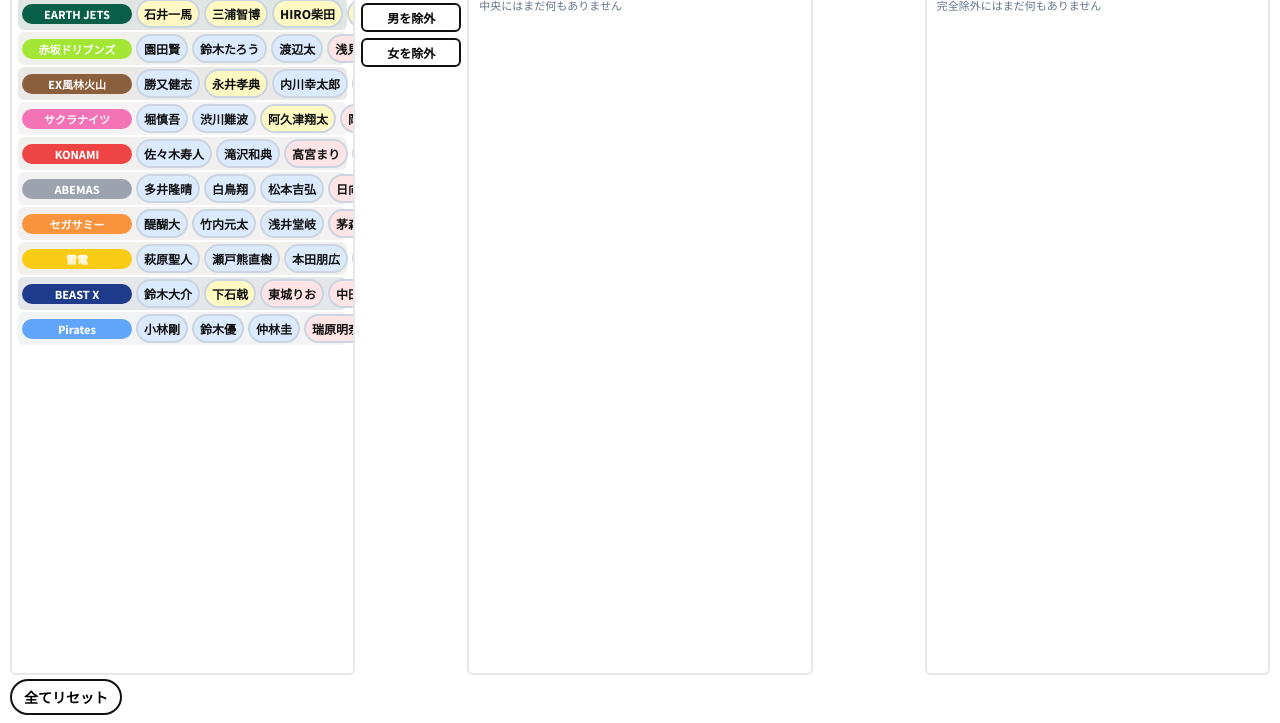
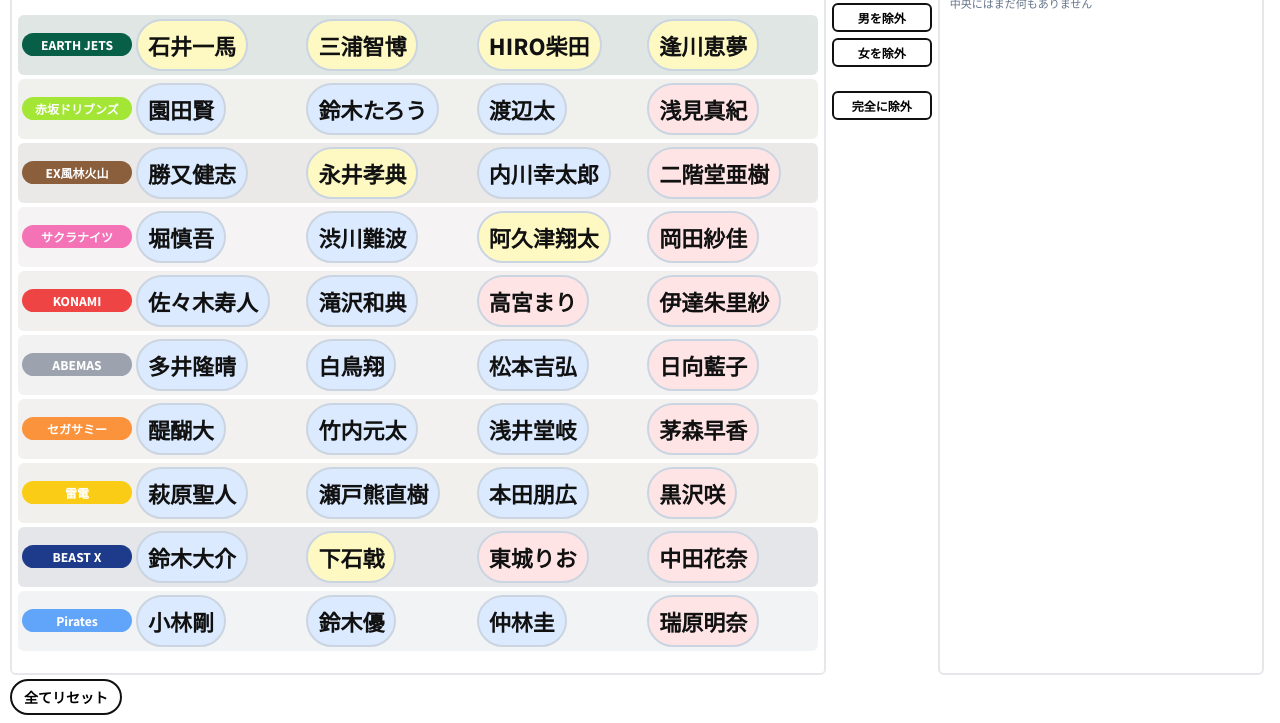
Before and after one commit to sakumasu100/dareyanen2025, a plain HTML site: page index.html in a window 1280 px wide. Shown: the part 81-804 px from the top of the page. Drawn offline with Linux system fonts and the light colour scheme; a web font is replaced by a local one.

Commit message:
Add files via upload

```diff
--- a/index.html
+++ b/index.html
@@ -17,7 +17,6 @@
     --chip-bd:#cbd5e1;
     --gap:6px;
     --control-col:100px;
-    --exclude-col:100px;
     /* チームカラー */
     --EARTH-JETS:#065f46;           /* 深緑 */
     --赤坂ドリブンズ:#a3e635;      /* 黄緑 */
@@ -57,14 +56,15 @@
     margin:0 0 4px;
     line-height:1.1;
   }
-  /* 左 | 細い操作列 | 中 | 細い除外列 | 右 */
+  /* 左大（2.5fr）｜細い操作列｜中小（1fr）｜右（非表示） */
   .grid{
     display:grid;
-    grid-template-columns: 1fr var(--control-col) 1fr var(--exclude-col) 1fr;
+    grid-template-columns: 2.5fr var(--control-col) 1fr 0fr;
     gap:var(--gap);
     align-items:start;
     flex:1 1 auto;
     min-height:0;
+    width:100%;
   }
   .panel{
     background:var(--panel-bg);
@@ -75,50 +75,45 @@
     overflow:auto;
   }
   .panel h2{margin:0 0 4px;font-size:13px;font-weight:800}
-  /* 「チーム名 + 最大4人」を横一列で */
+  .panel.left h2{font-size:14px}
+  .panel.mid h2{font-size:12px;opacity:0.9}
+  /* 左のリストは少し中央寄せに見えるように */
+  .list-left{display:flex;flex-direction:column;justify-content:center;min-height:calc(100% - 20px)}
+  /* 1行：短縮チーム名 + 4人 */
   .groupRow{
     display:grid;
     grid-template-columns:110px repeat(4, 1fr);
     align-items:center;
     gap:4px;
-    padding:2px 4px;
+    padding:4px 4px;
     border-radius:6px;
-    margin-bottom:2px;
+    margin-bottom:4px;
   }
   .team-pill{
     display:inline-block;
-    min-width:110px; /* 指示どおり全チーム共通幅 */
-    text-align:center;
-    padding:2px 4px;
+    min-width:110px; text-align:center;
+    padding:3px 6px;
     border-radius:999px;
-    font-weight:800;
-    font-size:11px;
-    color:#fff;
-    white-space:nowrap;
-    cursor:pointer;
+    font-weight:800; font-size:12px;
+    color:#fff; white-space:nowrap; cursor:pointer;
   }
   .chip{
-    display:inline-flex;
-    align-items:center;
-    justify-content:center;
-    padding:4px 6px;
+    display:inline-flex; align-items:center; justify-content:center;
+    padding:8px 10px;  /* 少しだけ高さを増やす */
     border-radius:999px;
     border:2px solid var(--chip-bd);
     background:var(--chip-bg);
-    font-size:12px;
-    font-weight:700;
-    cursor:pointer;
-    min-width:0;
-    white-space:nowrap;
-    overflow:hidden;
-    text-overflow:ellipsis;
+    font-weight:800; cursor:pointer;
+    min-width:0; white-space:nowrap; overflow:hidden; text-overflow:ellipsis;
   }
+  .panel.left .chip{ font-size:22px; }   /* 左は約1.5倍（旧15px→22px） */
+  .panel.mid  .chip{ font-size:12px; }   /* 中央は小さめのまま */
   .chip.male{background:#dbeafe}      /* 男＝薄い青 */
   .chip.female{background:#ffe4e6}    /* 女＝薄いピンク */
   .chip.highlight{background:#fef9c3 !important} /* 指定の薄黄色 */
   .empty{font-size:11px;color:#64748b;padding:0 4px}
   /* 細い操作列 */
-  .centerCol, .excludeCol{
+  .centerCol{
     display:flex; flex-direction:column; align-items:stretch; gap:6px; padding-top:2px; height:100%;
   }
   .btn{
@@ -131,7 +126,10 @@
     font-size:12px;
     white-space:nowrap; /* 1行に収める */
   }
+  #excludeAllMid{ margin-top:18px; } /* 1コマ分下げる */
   .btn.active{ background:#111; color:#fff; }
+  /* 右（完全除外）はDOM上保持するが非表示 */
+  .right-hidden{ display:none !important; }
   /* 下部：リセットのみ */
   .controls{display:flex;justify-content:flex-start}
   .reset-big{
@@ -150,11 +148,13 @@
   <h1 class="title">誰やねん</h1>
 
   <div class="grid">
-    <!-- Left -->
-    <section class="panel">
+    <!-- Left (big) -->
+    <section class="panel left">
       <h2>・お前やねん</h2>
-      <div id="left"></div>
-      <div id="leftEmpty" class="empty">左側にはまだ何も表示されていません</div>
+      <div class="list-left">
+        <div id="left"></div>
+        <div id="leftEmpty" class="empty">左側にはまだ何も表示されていません</div>
+      </div>
     </section>
 
     <!-- Control between Left and Mid -->
@@ -162,22 +162,18 @@
       <button id="swapBtn" class="btn">左右を入れ替える</button>
       <button id="excludeMaleBtn" class="btn">男を除外</button>
       <button id="excludeFemaleBtn" class="btn">女を除外</button>
+      <button id="excludeAllMid" class="btn">完全に除外</button>
     </div>
 
-    <!-- Mid -->
-    <section class="panel">
+    <!-- Mid (small) -->
+    <section class="panel mid">
       <h2>・お前じゃないねん</h2>
       <div id="mid"></div>
       <div id="midEmpty" class="empty">中央にはまだ何もありません</div>
     </section>
 
-    <!-- Column between Mid and Right -->
-    <div class="excludeCol">
-      <button id="excludeAllMid" class="btn">完全に除外する</button>
-    </div>
-
-    <!-- Right (Excluded) -->
-    <section class="panel">
+    <!-- Right (Excluded) HIDDEN but stateful -->
+    <section class="panel right-hidden">
       <h2>・完全除外</h2>
       <div id="right"></div>
       <div id="rightEmpty" class="empty">完全除外にはまだ何もありません</div>
@@ -193,42 +189,52 @@
 <script>
 /* ------------------ Data ------------------ */
 const DATA=[
+/* EARTH JETS */
 {id:"ishii",label:"石井一馬",team:"EARTH JETS",short:"EARTH JETS",gender:"男"},
 {id:"miura",label:"三浦智博",team:"EARTH JETS",short:"EARTH JETS",gender:"男"},
 {id:"hiro",label:"HIRO柴田",team:"EARTH JETS",short:"EARTH JETS",gender:"男"},
 {id:"aikawa",label:"逢川恵夢",team:"EARTH JETS",short:"EARTH JETS",gender:"女"},
+/* 赤坂ドリブンズ */
 {id:"sonoda",label:"園田賢",team:"赤坂ドリブンズ",short:"赤坂ドリブンズ",gender:"男"},
 {id:"suzuki_ta",label:"鈴木たろう",team:"赤坂ドリブンズ",short:"赤坂ドリブンズ",gender:"男"},
 {id:"watanabe",label:"渡辺太",team:"赤坂ドリブンズ",short:"赤坂ドリブンズ",gender:"男"},
 {id:"asami",label:"浅見真紀",team:"赤坂ドリブンズ",short:"赤坂ドリブンズ",gender:"女"},
+/* EX風林火山 */
 {id:"katsumata",label:"勝又健志",team:"EX風林火山",short:"EX風林火山",gender:"男"},
 {id:"nagai",label:"永井孝典",team:"EX風林火山",short:"EX風林火山",gender:"男"},
 {id:"uchikawa",label:"内川幸太郎",team:"EX風林火山",short:"EX風林火山",gender:"男"},
 {id:"nikaido_a",label:"二階堂亜樹",team:"EX風林火山",short:"EX風林火山",gender:"女"},
+/* KADOKAWAサクラナイツ */
 {id:"hori",label:"堀慎吾",team:"KADOKAWAサクラナイツ",short:"サクラナイツ",gender:"男"},
 {id:"shibukawa",label:"渋川難波",team:"KADOKAWAサクラナイツ",short:"サクラナイツ",gender:"男"},
 {id:"akutsu",label:"阿久津翔太",team:"KADOKAWAサクラナイツ",short:"サクラナイツ",gender:"男"},
 {id:"okada_2",label:"岡田紗佳",team:"KADOKAWAサクラナイツ",short:"サクラナイツ",gender:"女"},
+/* KONAMI麻雀格闘倶楽部 */
 {id:"sasaki_h",label:"佐々木寿人",team:"KONAMI麻雀格闘倶楽部",short:"KONAMI",gender:"男"},
 {id:"takizawa",label:"滝沢和典",team:"KONAMI麻雀格闘倶楽部",short:"KONAMI",gender:"男"},
 {id:"takamiya",label:"高宮まり",team:"KONAMI麻雀格闘倶楽部",short:"KONAMI",gender:"女"},
 {id:"date_arisa",label:"伊達朱里紗",team:"KONAMI麻雀格闘倶楽部",short:"KONAMI",gender:"女"},
+/* 渋谷ABEMAS */
 {id:"oi",label:"多井隆晴",team:"渋谷ABEMAS",short:"ABEMAS",gender:"男"},
 {id:"shiratori",label:"白鳥翔",team:"渋谷ABEMAS",short:"ABEMAS",gender:"男"},
 {id:"matsumoto",label:"松本吉弘",team:"渋谷ABEMAS",short:"ABEMAS",gender:"男"},
 {id:"hyuga",label:"日向藍子",team:"渋谷ABEMAS",short:"ABEMAS",gender:"女"},
+/* セガサミーフェニックス */
 {id:"daigo",label:"醍醐大",team:"セガサミーフェニックス",short:"セガサミー",gender:"男"},
 {id:"takeuchi",label:"竹内元太",team:"セガサミーフェニックス",short:"セガサミー",gender:"男"},
 {id:"asai",label:"浅井堂岐",team:"セガサミーフェニックス",short:"セガサミー",gender:"男"},
 {id:"chinamori_2",label:"茅森早香",team:"セガサミーフェニックス",short:"セガサミー",gender:"女"},
+/* TEAM RAIDEN/雷電 */
 {id:"hagiwara",label:"萩原聖人",team:"TEAM RAIDEN/雷電",short:"雷電",gender:"男"},
 {id:"setokuma",label:"瀬戸熊直樹",team:"TEAM RAIDEN/雷電",short:"雷電",gender:"男"},
 {id:"honda",label:"本田朋広",team:"TEAM RAIDEN/雷電",short:"雷電",gender:"男"},
 {id:"kurosawa",label:"黒沢咲",team:"TEAM RAIDEN/雷電",short:"雷電",gender:"女"},
+/* BEAST X */
 {id:"suzuki_d",label:"鈴木大介",team:"BEAST X",short:"BEAST X",gender:"男"},
 {id:"shimoishi",label:"下石戟",team:"BEAST X",short:"BEAST X",gender:"男"},
 {id:"tojyo",label:"東城りお",team:"BEAST X",short:"BEAST X",gender:"女"},
 {id:"nakata",label:"中田花奈",team:"BEAST X",short:"BEAST X",gender:"女"},
+/* U-NEXT Pirates */
 {id:"kobayashi_t",label:"小林剛",team:"U-NEXT Pirates",short:"Pirates",gender:"男"},
 {id:"suzuki_y",label:"鈴木優",team:"U-NEXT Pirates",short:"Pirates",gender:"男"},
 {id:"nakabayashi",label:"仲林圭",team:"U-NEXT Pirates",short:"Pirates",gender:"男"},
@@ -257,10 +263,15 @@
 function moveTo(id,newLoc){const cur=locationMap.get(id)||'left';if(cur===newLoc)return;prevMap.set(id,cur);locationMap.set(id,newLoc);}
 function revertOne(id){
   const cur=locationMap.get(id)||'left';
-  if(cur==='right'){prevMap.set(id,'right');locationMap.set(id,'left');return;}
+  // 右（完全除外）にいる人名をクリックしたら左へ戻す（右は非表示運用）
+  if(cur==='right'){ prevMap.set(id,'right'); locationMap.set(id,'left'); return; }
   const prev=prevMap.get(id);
-  if(!prev){ if(cur==='left'){prevMap.set(id,'left');locationMap.set(id,'mid');} else if(cur==='mid'){prevMap.set(id,'mid');locationMap.set(id,'left');} }
-  else { locationMap.set(id,prev); prevMap.set(id,cur); }
+  if(!prev){
+    if(cur==='left'){prevMap.set(id,'left');locationMap.set(id,'mid');}
+    else if(cur==='mid'){prevMap.set(id,'mid');locationMap.set(id,'left');}
+  }else{
+    locationMap.set(id,prev); prevMap.set(id,cur);
+  }
 }
 function groupByTeam(items){
   const map=new Map();
@@ -279,7 +290,6 @@
     const row=document.createElement('div');
     row.className='groupRow';
     row.style.background=`color-mix(in hsl, var(--${key}) 14%, white)`;
-
     /* pill（短縮名） */
     const pill=document.createElement('span');
     pill.className='team-pill';
@@ -295,7 +305,6 @@
       render();
     });
     row.appendChild(pill);
-
     /* up to 4 chips */
     for(let i=0;i<4;i++){
       const p=arr[i];
@@ -364,7 +373,11 @@
   }
   render();
 });
-document.getElementById('excludeAllMid').addEventListener('click',()=>{ itemsAt('mid').forEach(p=>moveTo(p.id,'right')); render(); });
+/* 完全に除外：中央にいる全員を right へ（UI上は消える）。何度でも運用可 */
+document.getElementById('excludeAllMid').addEventListener('click',()=>{
+  itemsAt('mid').forEach(p=>moveTo(p.id,'right'));
+  render();
+});
 
 /* 初期描画 */
 render();
```
